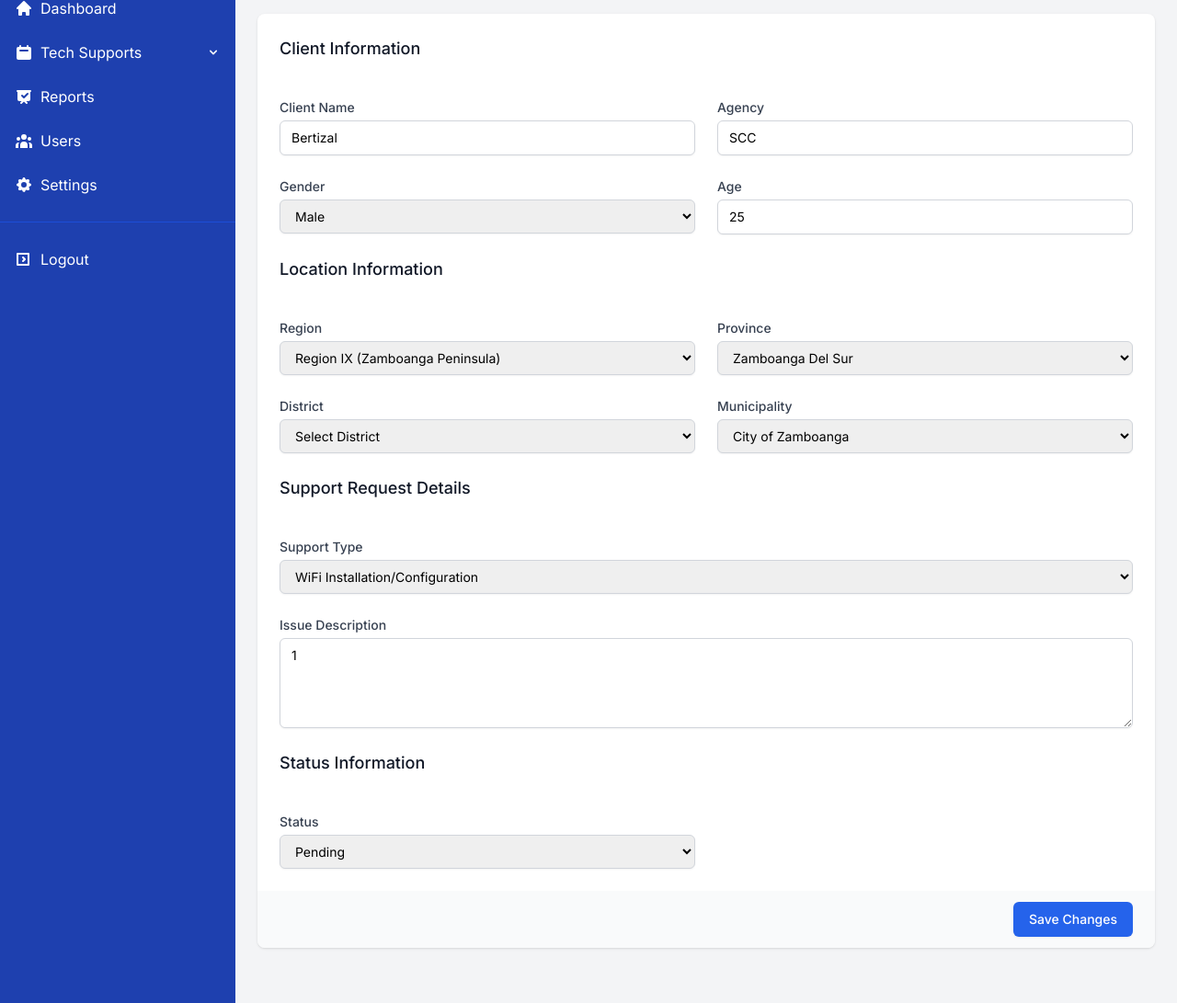
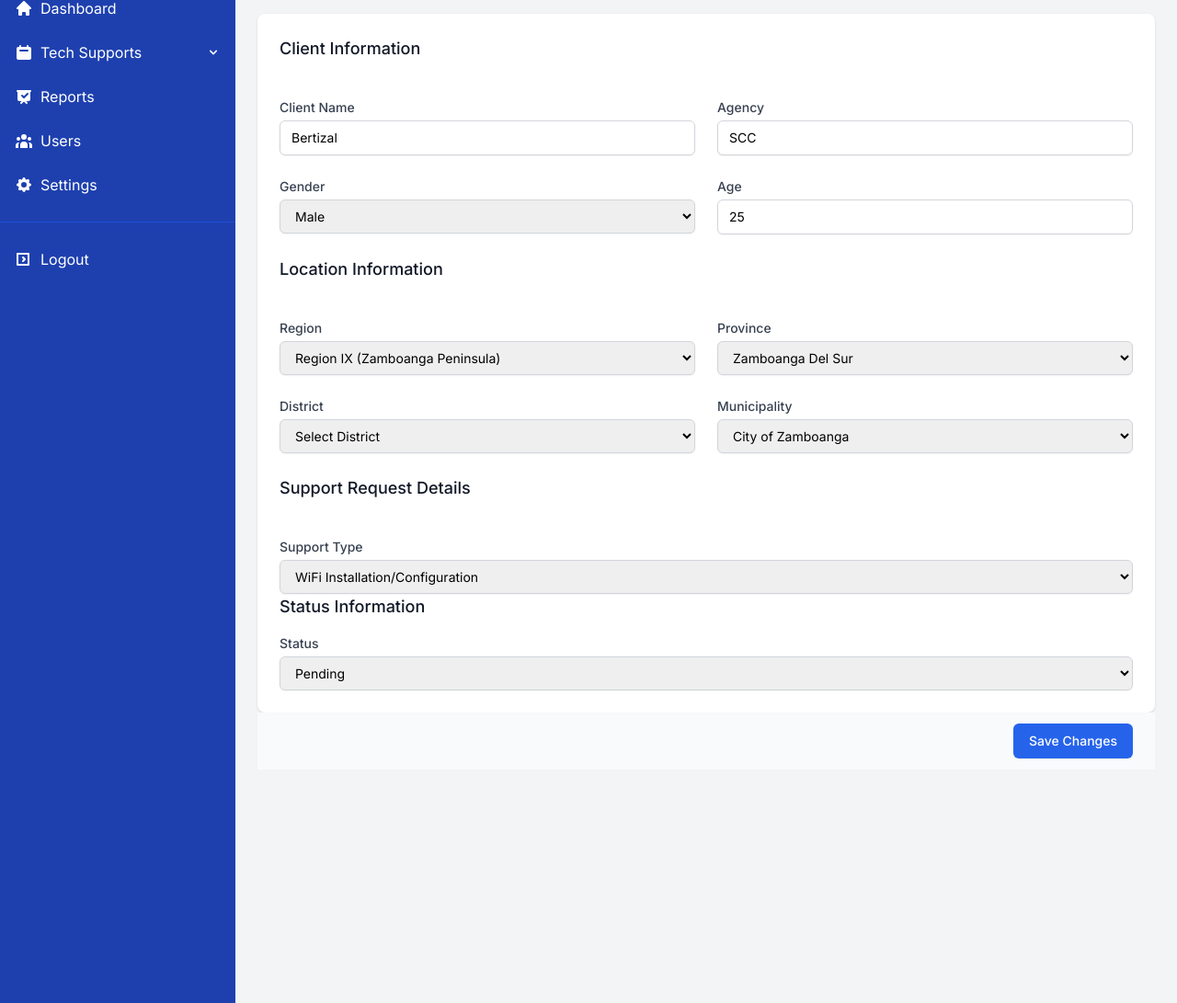
Before and after one commit to francispepito11/phase2, a PHP site: page /admin/edit-request.php?id=15 in a window 1280 px wide. Shown: the part 115-1206 px from the top of the page at 92% size. Run offline with PHP 8.4, Linux system fonts and the light colour scheme; the visitor is signed in with stand-in values (Sample User, id 1); data comes from the database, SQL or seed files in the repository; some libraries are stand-ins or nearby versions.

Commit message:
Remove issue description field from edit request form and update YouTube link in footer

```diff
--- a/admin/edit-request.php
+++ b/admin/edit-request.php
@@ -58,7 +58,6 @@ if ($_SERVER['REQUEST_METHOD'] === 'POST') {
         'district_id' => !empty($_POST['district_id']) ? (int)$_POST['district_id'] : null,
         'municipality_id' => (int)$_POST['municipality_id'],
         'support_type' => sanitize_input($_POST['support_type']),
-        'issue_description' => sanitize_input($_POST['issue_description']),
         'status' => sanitize_input($_POST['status']),
         'remarks' => sanitize_input($_POST['remarks'])
     ];
@@ -240,10 +239,6 @@ $regions = read_records('regions', ['*'], [], 'region_name ASC');
                                     <?php endforeach; ?>
                                 </select>
                             </div>
-
-                            <div class="col-span-6">
-                                <label for="issue_description" class="block text-sm font-medium text-gray-700">Issue Description</label>
-                                <textarea name="issue_description" id="issue_description" rows="4" required class="mt-1 block w-full border border-gray-300 rounded-md shadow-sm py-2 px-3 focus:outline-none focus:ring-blue-500 focus:border-blue-500 sm:text-sm"><?php echo htmlspecialchars($request['issue_description']); ?></textarea>
                             </div>
 
                             <!-- Status Information -->
--- a/index.php
+++ b/index.php
@@ -94,7 +94,7 @@
                             <path d="M23.953 4.57a10 10 0 01-2.825.775 4.958 4.958 0 002.163-2.723c-.951.555-2.005.959-3.127 1.184a4.92 4.92 0 00-8.384 4.482C7.69 8.095 4.067 6.13 1.64 3.162a4.822 4.822 0 00-.666 2.475c0 1.71.87 3.213 2.188 4.096a4.904 4.904 0 01-2.228-.616v.06a4.923 4.923 0 003.946 4.827 4.996 4.996 0 01-2.212.085 4.936 4.936 0 004.604 3.417 9.867 9.867 0 01-6.102 2.105c-.39 0-.779-.023-1.17-.067a13.995 13.995 0 007.557 2.209c9.053 0 13.998-7.496 13.998-13.985 0-.21 0-.42-.015-.63A9.935 9.935 0 0024 4.59z"/>
                         </svg>
                     </a>
-                    <a href="https://www.youtube.com/@DICTMindanaocluster1official" target="_blank" class="text-white hover:text-gray-300">
+                    <a href="https://www.youtube.com/@DICTMindanaocluster1official." target="_blank" class="text-white hover:text-gray-300">
                         <svg class="h-6 w-6" fill="currentColor" viewBox="0 0 24 24">
                             <path d="M23.498 6.186a3.016 3.016 0 0 0-2.122-2.136C19.505 3.545 12 3.545 12 3.545s-7.505 0-9.377.505A3.017 3.017 0 0 0 .502 6.186C0 8.07 0 12 0 12s0 3.93.502 5.814a3.016 3.016 0 0 0 2.122 2.136c1.871.505 9.376.505 9.376.505s7.505 0 9.377-.505a3.015 3.015 0 0 0 2.122-2.136C24 15.93 24 12 24 12s0-3.93-.502-5.814zM9.545 15.568V8.432L15.818 12l-6.273 3.568z"/>
                         </svg>
```
